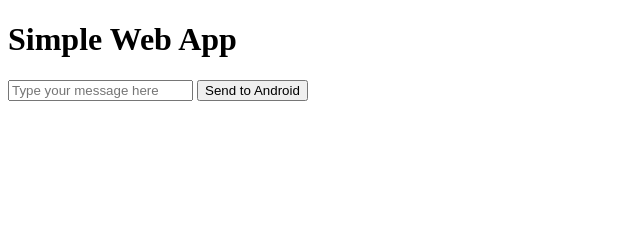
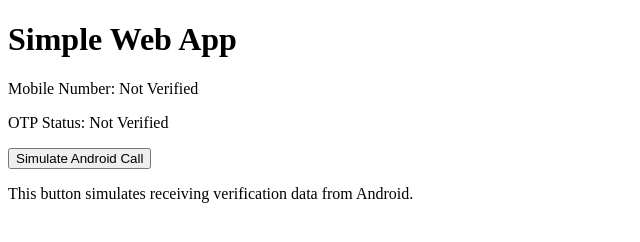
Before and after one commit to avelon1A/MyCompose, a plain HTML site: page index.html in a window 1280 px wide. Shown: the whole page, without its empty margins (0-640 px from the left). Drawn offline with Linux system fonts and the light colour scheme.

Commit message:
Update index.html

```diff
--- a/index.html
+++ b/index.html
@@ -3,22 +3,38 @@
 
 <head>
     <meta charset="UTF-8">
+    <meta name="viewport" content="width=device-width, initial-scale=1.0">
     <title>Simple Web App</title>
     <script>
-        function showMessage() {
-            const message = document.getElementById("messageInput").value;
-            // Show a JavaScript alert as a popup
-            alert(message);
-            // Call the Android interface method
-            Android.showToast(message);
+        function handleAndroidVerification(data) {
+            const parsedData = JSON.parse(data);
+            document.getElementById("mobileNumber").innerText = parsedData.phoneNo;
+            document.getElementById("otpStatus").innerText = "OTP Verified!";
+
+            // Here you can add additional logic, e.g., navigating to another URL
+            console.log("Verification completed with token:", parsedData.token);
+        }
+
+        // Function to simulate Android calling this JavaScript function
+        function simulateAndroidCall() {
+            const simulatedData = {
+                token: "sample_token_123",
+                phoneNo: "+1234567890",
+                url: "http://example.com"
+            };
+            handleAndroidVerification(JSON.stringify(simulatedData));
         }
     </script>
 </head>
 
 <body>
     <h1>Simple Web App</h1>
-    <input type="text" id="messageInput" placeholder="Type your message here">
-    <button onclick="showMessage()">Send to Android</button>
+    <div>
+        <p>Mobile Number: <span id="mobileNumber">Not Verified</span></p>
+        <p id="otpStatus">OTP Status: Not Verified</p>
+    </div>
+    <button onclick="simulateAndroidCall()">Simulate Android Call</button>
+    <p>This button simulates receiving verification data from Android.</p>
 </body>
 
 </html>
```
